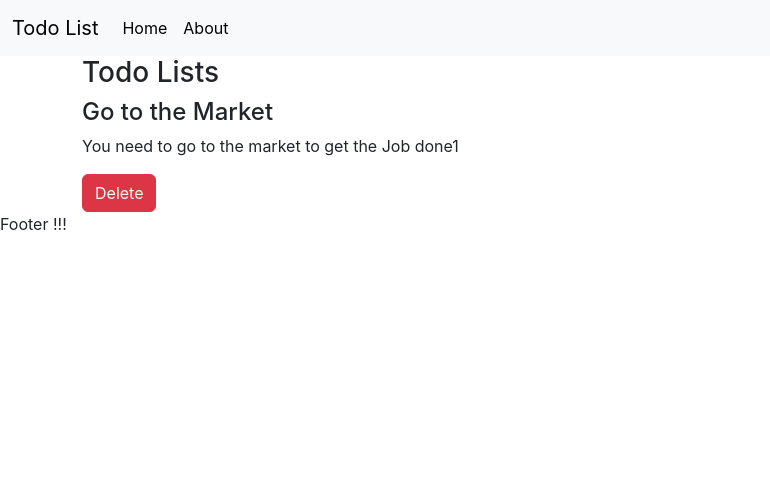
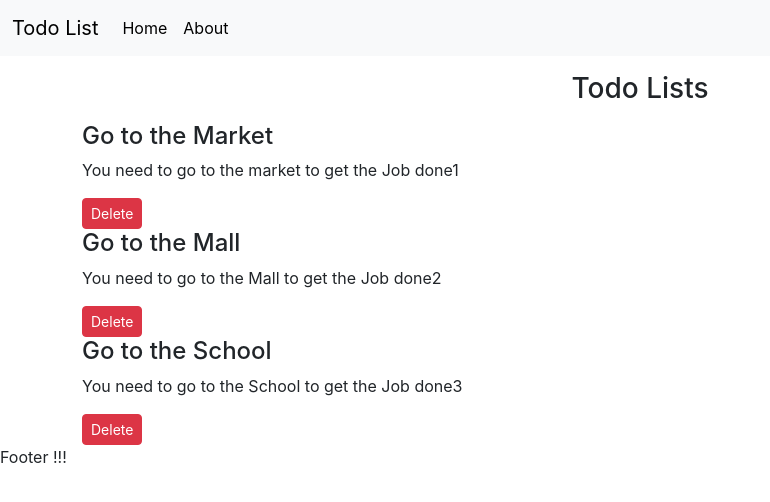
Before and after one commit to rohitanchal/react-to-do-list, a React (Create React App) app: page / in a window 1280 px wide. Shown: the top 502 px of the page, without its empty margins (0-770 px from the left). Built offline with nearby package versions, Linux system fonts and the light colour scheme.

Commit message:
add function to print multiple items

```diff
--- a/src/mycomponents/ToDoItems.js
+++ b/src/mycomponents/ToDoItems.js
@@ -6,7 +6,7 @@ const ToDoItems = ({todos}) => {
 
       <h4>{todos.title}</h4>
       <p>{todos.desc}</p>
-      <button type="button" class="btn btn-danger">Delete</button>
+      <button type="button" class="btn btn-sm btn-danger">Delete</button>
 
     </div>
   )
--- a/src/mycomponents/ToDoS.js
+++ b/src/mycomponents/ToDoS.js
@@ -4,9 +4,11 @@ import ToDoItems from "./ToDoItems";
 const ToDoS = (props) => {
   return (
     <div className='container'>
-      <h3>Todo Lists</h3>
-      {/* {props.todos} */}
-      <ToDoItems todos={props.todos[0]} />
+      <h3 className='text-center my-3'>Todo Lists</h3>
+      {props.todos.map((todos)=>{
+         return  <ToDoItems todos={todos} />
+      })}
+
     </div>
   )
 }
```
